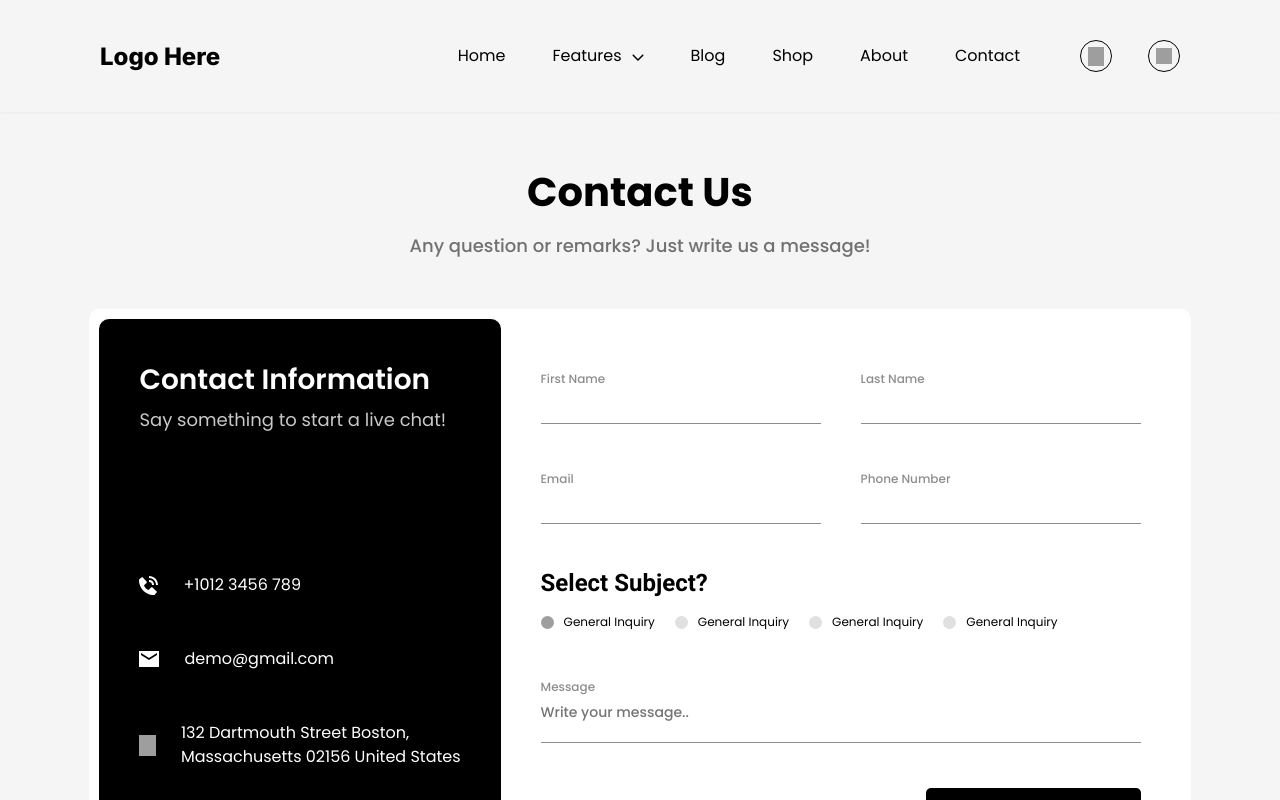
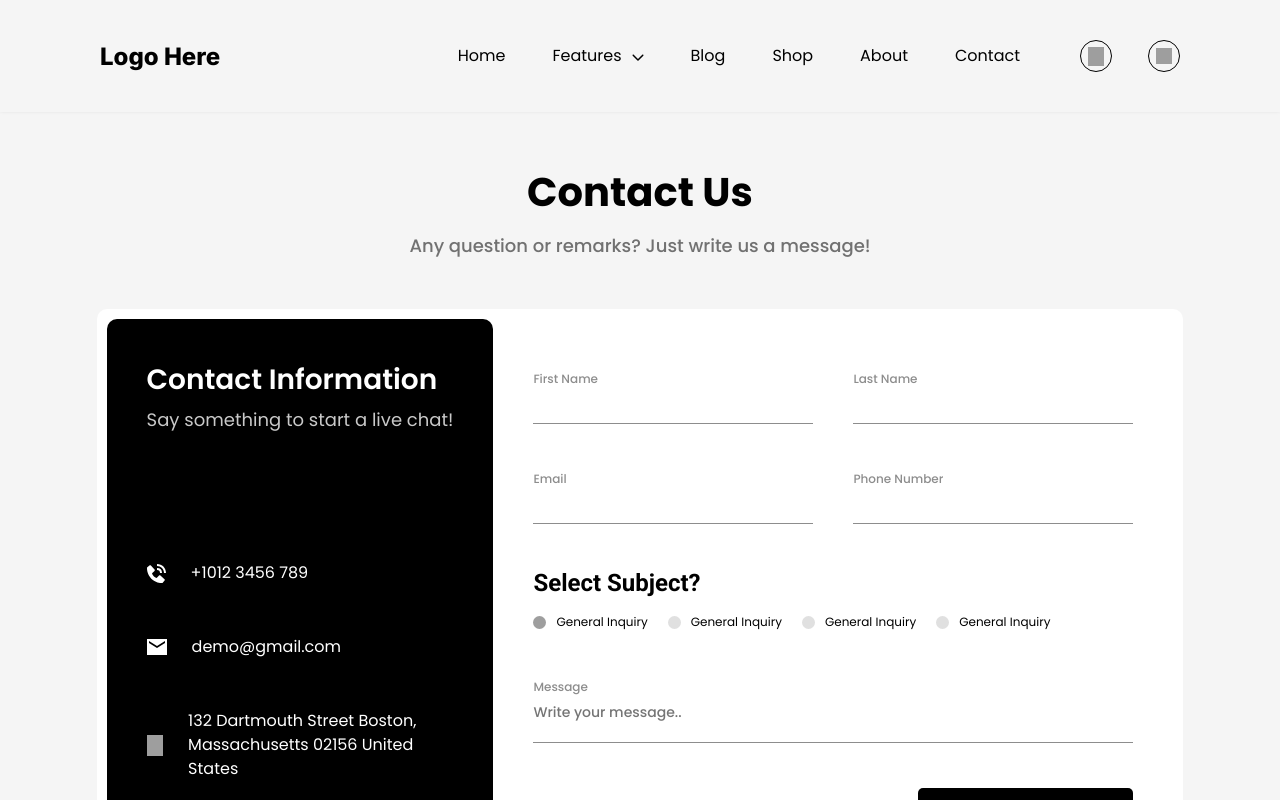
Before and after one commit to 4ebupel/mbunity-assessment-test, a React (Create React App) app: page / in a window 1280 px wide. Shown: the top 800 px of the page. Built offline with nearby package versions, Linux system fonts and the light colour scheme; grey boxes are pictures that could not be loaded.

Commit message:
micro fixes

```diff
--- a/src/components/ContactUsForm/ContactUsForm.tsx
+++ b/src/components/ContactUsForm/ContactUsForm.tsx
@@ -47,6 +47,7 @@ export const ContactUsForm: FC = memo(() => {
           <Form className="contactUsForm" >
             {/* All __align__container classes used for aligning elements on mobile mostly */}
             <div className="contactUsForm__input__align__container">
+              {/* Custom components to make code shorter */}
               <FormikInput name="firstName" label="First Name" />
 
               <FormikInput name="lastName" label="Last Name" />
--- a/src/components/ContactUsForm/FormikInput.tsx
+++ b/src/components/ContactUsForm/FormikInput.tsx
@@ -5,6 +5,7 @@ import { Field, FieldProps } from "formik";
 type Props = {
   name: string;
   label?: string;
+  // rest param in case you want add some vinilla properties
   rest?: React.DetailedHTMLProps<
     React.InputHTMLAttributes<HTMLInputElement>,
     HTMLInputElement
@@ -13,13 +14,18 @@ type Props = {
 
 export const FormikInput: FC<Props> = ({ name, label, ...rest }) => {
   return (
+    // name property used to make Formik take
+    // all the complicated stuff in its own hands
     <Field name={name}>
       {({ field, meta }: FieldProps) => {
+        // rendering vanilla input inside to be able to stylize it
         return (
           <div className="contactUsForm__input__container">
             <label
               htmlFor="name"
               className="contactUsForm__input__label"
+              // inline style to make label black
+              // even without focus if it has smth inside
               style={meta.value ? { color: "#000" } : {}}
             >
               {label}
--- a/src/components/ContactUsForm/FormikRadio.tsx
+++ b/src/components/ContactUsForm/FormikRadio.tsx
@@ -6,6 +6,7 @@ type Props = {
   name: string;
   value: string;
   label?: string;
+  // rest param in case you want add some vinilla properties
   rest?: React.DetailedHTMLProps<
     React.InputHTMLAttributes<HTMLInputElement>,
     HTMLInputElement
@@ -14,6 +15,8 @@ type Props = {
 
 export const FormikRadio: FC<Props> = ({ name, label, value, ...rest }) => {
   return (
+    // name property used to make Formik take
+    // all the complicated stuff in its own hands
     <Field name={name} type="radio" value={value}>
       {({ field }: FieldProps) => {
         return (
--- a/src/components/ContactUsForm/FormikTextArea.tsx
+++ b/src/components/ContactUsForm/FormikTextArea.tsx
@@ -7,6 +7,7 @@ type Props = {
   placeHolder?: string;
   maxLength?: number;
   label?: string;
+  // rest param in case you want add some vinilla properties
   rest?: React.DetailedHTMLProps<
     React.InputHTMLAttributes<HTMLInputElement>,
     HTMLInputElement
@@ -20,6 +21,8 @@ export const FormikTextArea: FC<Props> = ({
   maxLength,
   ...rest
 }) => {
+  // name property used to make Formik take
+  // all the complicated stuff in its own hands
   return (
     <Field name={name}>
       {({ field, meta }: FieldProps) => {
@@ -28,6 +31,8 @@ export const FormikTextArea: FC<Props> = ({
             <label
               htmlFor="message"
               className="contactUsForm__input__label"
+              // inline style to make label black
+              // even without focus if it has smth inside
               style={meta.value ? { color: "#000" } : {}}
             >
               {label}
--- a/src/components/Footer/Footer.scss
+++ b/src/components/Footer/Footer.scss
@@ -29,6 +29,8 @@
 
     transition: transform 0.3s ease-in-out;
 
+    max-width: 140px;
+
     &:hover {
       transform: scale(1.1);
     }
@@ -36,13 +38,16 @@
     @include onDesktop {
       flex-direction: row;
       gap: 28px;
+
+      max-width: 230px;
     }
   }
 
   &__icon {
     display: block;
     height: 19px;
-    width: 19px;
+    min-width: 19px;
+    max-width: 19px;
 
     transition: transform 0.3s ease-in-out;
 
@@ -56,13 +61,15 @@
 
     &-mail {
       height: 16px;
-      width: 20px;
+      min-width: 20px;
+      max-width: 20px;
       background-image: url(../../svg/mail.svg);
     }
 
     &-geo {
       height: 21px;
-      width: 16.5px;
+      min-width: 16.5px;
+      max-width: 16.5px;
       background-image: url(../../svg/geo.svg);
     }
   }
@@ -90,6 +97,8 @@
 
     transition: transform 0.3s ease-in-out;
 
+    // max-width: 140px;
+
     &:hover {
       transform: scale(1.1);
     }
@@ -97,6 +106,8 @@
     @include onDesktop {
       font-size: 16px;
       line-height: 24px;
+
+      // max-width: 190px;
     }
   }
 
--- a/src/components/Footer/Footer.tsx
+++ b/src/components/Footer/Footer.tsx
@@ -34,7 +34,11 @@ export const Footer: FC = memo(() => {
                   Ordinary links here used for icons
                 */}
                 <TextLink
-                  to="tel:+1012 3456 789" text="+1012 3456 789" white adaptive />
+                  to="tel:+1012 3456 789"
+                  text="+1012 3456 789"
+                  white
+                  adaptive
+                />
               </li>
               <li className="footer__list__item">
                 <a
@@ -44,7 +48,8 @@ export const Footer: FC = memo(() => {
                 <TextLink
                   to="mailto:demo@gmail.com"
                   text="demo@gmail.com"
-                  white adaptive
+                  white
+                  adaptive
                 />
               </li>
               <li className="footer__list__item">
@@ -52,29 +57,19 @@ export const Footer: FC = memo(() => {
                   href="https://goo.gl/maps/oD4H5WuzsGLrWrJo6"
                   className="footer__icon footer__icon-geo"
                 ></a>
-                <a
-                  href="https://goo.gl/maps/oD4H5WuzsGLrWrJo6"
-                  className="footer__link"
-                >
-                  132 Dartmouth Street
-                  <br />
-                  Boston, Massachusetts
-                  <br />
-                  02156 United States
-                </a>
+                <TextLink
+                  to="https://goo.gl/maps/oD4H5WuzsGLrWrJo6"
+                  text="132 Dartmouth Street Boston, Massachusetts 02156 United States"
+                  white
+                  adaptive
+                />
               </li>
             </ul>
           </div>
           <div className="footer__group company">
             <h2 className="footer__group__heading">Company</h2>
             <EmpyLinksList
-              names={
-                [
-                  'About',
-                  'Contact',
-                  'Blogs'
-                ]
-              }
+              names={["About", "Contact", "Blogs"]}
               white
               adaptive
             />
@@ -84,14 +79,12 @@ export const Footer: FC = memo(() => {
           <div className="footer__group">
             <h2 className="footer__group__heading">Legal</h2>
             <EmpyLinksList
-              names={
-                [
-                  'Privacy Policy',
-                  'Terms & Services',
-                  'Terms of Use',
-                  'Refund Policy'
-                ]
-              }
+              names={[
+                "Privacy Policy",
+                "Terms & Services",
+                "Terms of Use",
+                "Refund Policy",
+              ]}
               white
               adaptive
             />
@@ -99,13 +92,7 @@ export const Footer: FC = memo(() => {
           <div className="footer__group">
             <h2 className="footer__group__heading">Quick Links</h2>
             <EmpyLinksList
-              names={
-                [
-                  'Techlabz Keybox',
-                  'Downloads',
-                  'Forum'
-                ]
-              }
+              names={["Techlabz Keybox", "Downloads", "Forum"]}
               white
               adaptive
             />
@@ -115,4 +102,4 @@ export const Footer: FC = memo(() => {
       </div>
     </footer>
   );
-})
+});
--- a/src/components/InfoBlock/InfoBlock.scss
+++ b/src/components/InfoBlock/InfoBlock.scss
@@ -56,23 +56,21 @@
     display: flex;
     align-items: center;
     justify-content: center;
-    height: 24px;
-    width: 24px;
 
     &--phone {
+      min-width: 19px;
       height: 19px;
-      width: 19px;
       background-image: url(../../svg/phone.svg);
     }
 
     &--mail {
-      width: 20px;
+      min-width: 20px;
       height: 16px;
       background-image: url(../../svg/mail.svg);
     }
 
     &--geo {
-      width: 16.5px;
+      min-width: 16.5px;
       height: 21px;
       background-image: url(../../svg/geo.svg);
     }
@@ -114,6 +112,10 @@
       align-items: center;
       justify-content: center;
 
+      text-align: center;
+
+      max-width: 200px;
+
       gap: 10px;
 
       transition: transform 0.3s ease-in-out;
@@ -123,8 +125,11 @@
       }
 
       @include onDesktop {
+        text-align: start;
         flex-direction: row;
         gap: 25px;
+
+        max-width: 300px;
       }
     }
   }
--- a/src/components/InfoBlock/InfoBlock.tsx
+++ b/src/components/InfoBlock/InfoBlock.tsx
@@ -1,17 +1,15 @@
 /* eslint-disable jsx-a11y/anchor-has-content */
 /* eslint-disable jsx-a11y/anchor-is-valid */
-import React, { FC, memo } from 'react';
-import './InfoBlock.scss';
-import { TextLink } from '../TextLink/TextLink';
+import React, { FC, memo } from "react";
+import "./InfoBlock.scss";
+import { TextLink } from "../TextLink/TextLink";
 
 export const InfoBlock: FC = memo(() => {
   return (
     <div className="infoBlock">
       <div>
         <h2 className="infoBlock__heading">Contact Information</h2>
-        <p className="infoBlock__text">
-          Say something to start a live chat!
-        </p>
+        <p className="infoBlock__text">Say something to start a live chat!</p>
       </div>
       <ul className="infoBlock__list">
         <li className="infoBlock__list__item">
@@ -22,7 +20,12 @@ export const InfoBlock: FC = memo(() => {
             infoBlock__icon__link--phone
           "
           ></a>
-          <TextLink to='tel:+1012 3456 789' text='+1012 3456 789' white adaptive/>
+          <TextLink
+            to="tel:+1012 3456 789"
+            text="+1012 3456 789"
+            white
+            adaptive
+          />
         </li>
         <li className="infoBlock__list__item">
           <a
@@ -32,7 +35,12 @@ export const InfoBlock: FC = memo(() => {
             infoBlock__icon__link--mail
           "
           ></a>
-          <TextLink to='mailto:demo@gmail.com' text='demo@gmail.com' white adaptive/>
+          <TextLink
+            to="mailto:demo@gmail.com"
+            text="demo@gmail.com"
+            white
+            adaptive
+          />
         </li>
         <li className="infoBlock__list__item">
           <a
@@ -41,11 +49,15 @@ export const InfoBlock: FC = memo(() => {
             infoBlock__icon__link
             infoBlock__icon__link--geo"
           ></a>
-          <a href="#" className="infoBlock__link">
-            132 Dartmouth Street Boston,
-            <br />
-            Massachusetts 02156 United States
-          </a>
+          <TextLink
+            to="https://goo.gl/maps/oD4H5WuzsGLrWrJo6"
+            text="
+              132 Dartmouth Street Boston,
+              Massachusetts 02156 United States
+            "
+            white
+            adaptive
+          />
         </li>
       </ul>
       <div className="infoBlock__icons__container">
@@ -60,5 +72,5 @@ export const InfoBlock: FC = memo(() => {
         </a>
       </div>
     </div>
-  )
-})
+  );
+});
```
